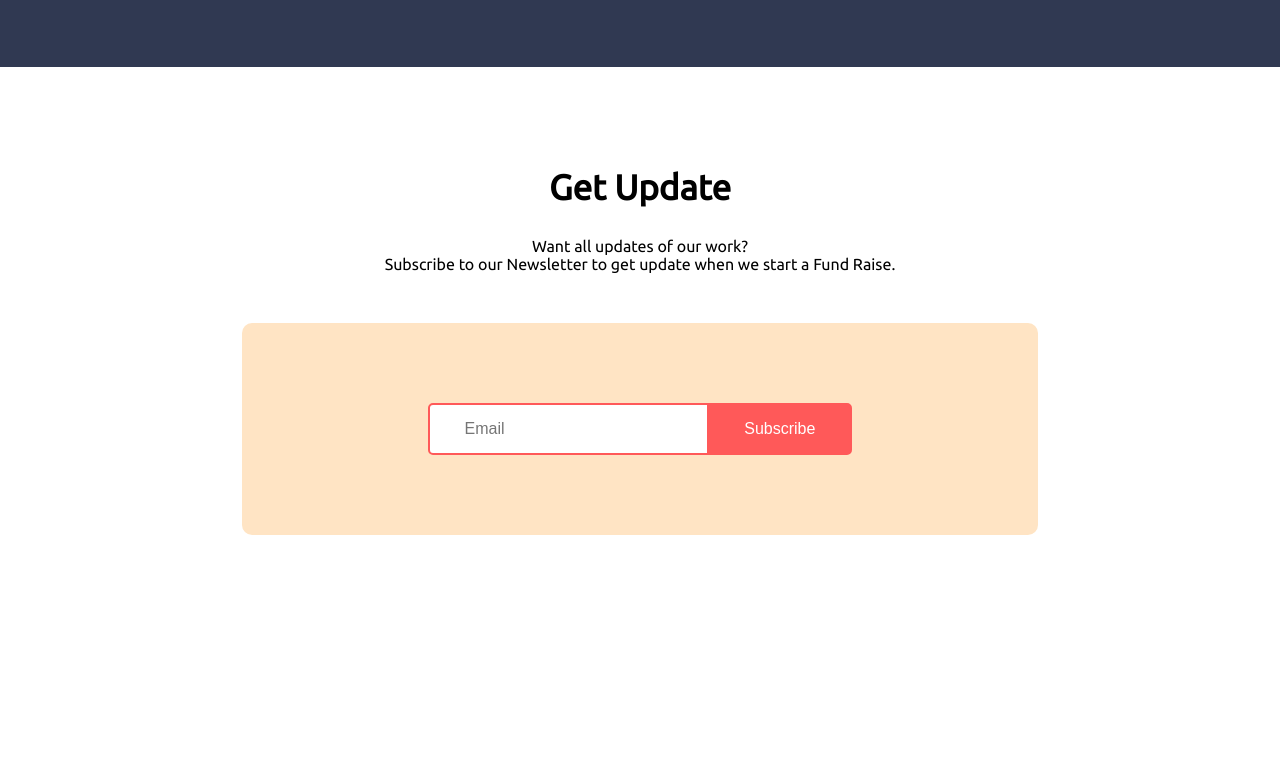
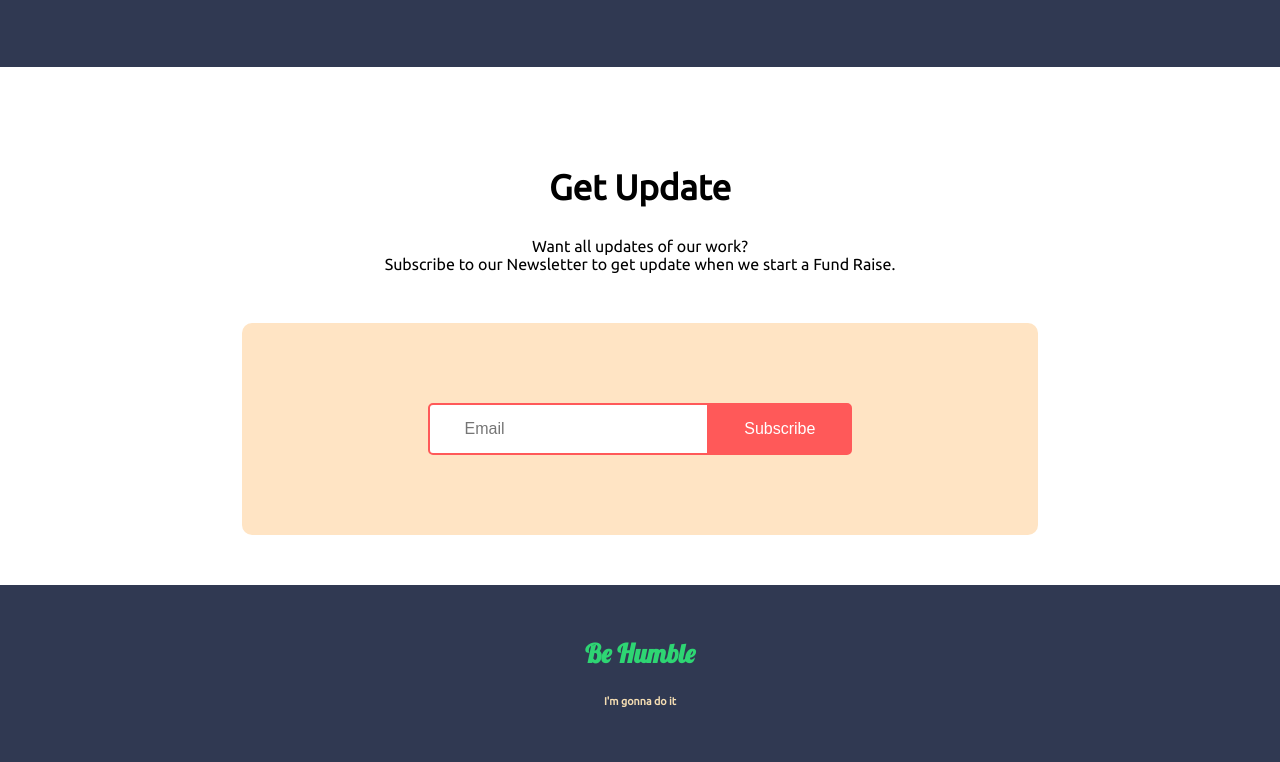
Before and after one commit to mohtadahmed/indifinate-foundation, a plain HTML site: page index.html in a window 1280 px wide. Shown: the part 2768-3530 px from the top of the page. Before the commit the page ends 3353 px from the top, so only its background shows below. Drawn offline with Linux system fonts and the light colour scheme.

Commit message:
footer section added

```diff
--- a/index.html
+++ b/index.html
@@ -9,7 +9,7 @@
     <link rel="preconnect" href="https://fonts.googleapis.com" />
     <link rel="preconnect" href="https://fonts.gstatic.com" crossorigin />
     <link
-      href="https://fonts.googleapis.com/css2?family=Ubuntu&display=swap"
+      href="https://fonts.googleapis.com/css2?family=Ubuntu&family=Lobster&display=swap"
       rel="stylesheet"
     />
     <!-- CSS Styelsheet Link -->
@@ -180,5 +180,12 @@
       </div>
     </section>
     <!-- Get Update Section -->
+
+    <!-- Footer Section -->
+    <footer>
+      <h2>Be Humble</h2>
+      <h6>I'm gonna do it</h6>
+    </footer>
+    <!-- Footer Section -->
   </body>
 </html>
--- a/style.css
+++ b/style.css
@@ -208,3 +208,19 @@ h1 {
 }
 
 /* Get Update CSS */
+
+/* Footer Section CSS */
+footer {
+    background-color: #303952;
+    color: wheat;
+    padding: 30px;
+    text-align: center;
+}
+
+footer h2 {
+    font-family: 'Lobster', cursive;
+    font-size: 26px;
+    color: #2ed573;
+}
+
+/* Footer Section CSS */
```
